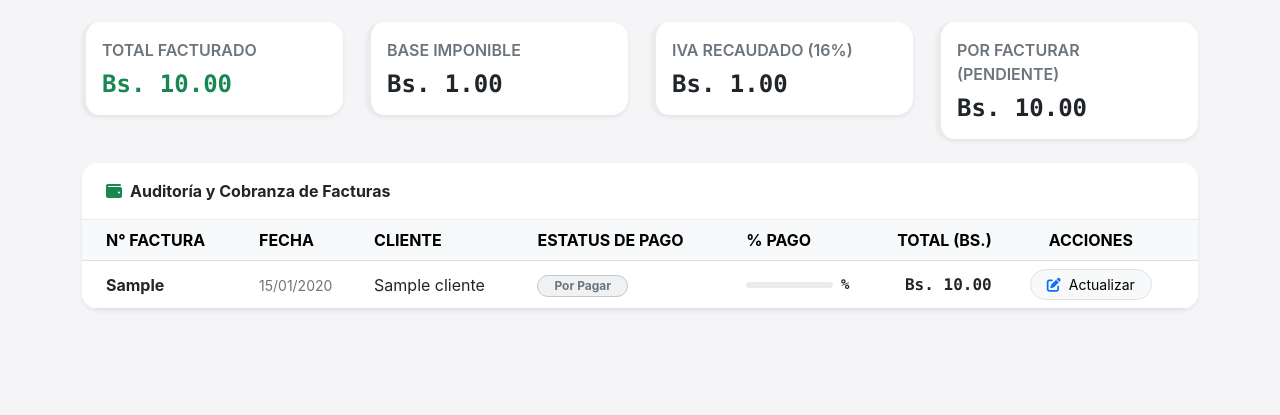
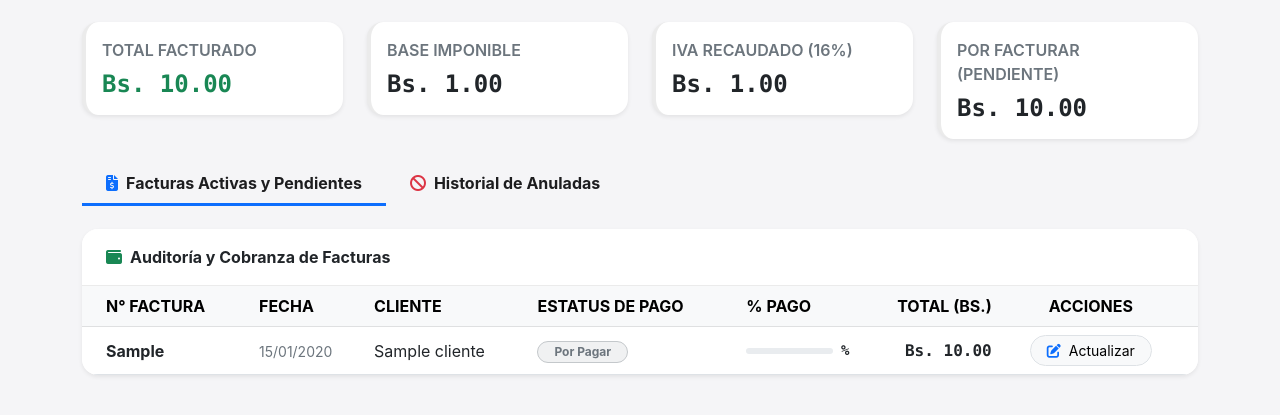
Before and after one commit to christian2195/CRM_VP, a Django app: page /facturacion/finanzas/ in a window 1280 px wide. Shown: the part 215-630 px from the top of the page. Run offline with Django 4.2, Linux system fonts and the light colour scheme; a user stored in the database is signed in; tables that the repository leaves empty hold one stand-in row (values such as "Sample post").

Commit message:
Implement tabbed navigation for invoice management
Added tabbed navigation for active and canceled invoices with corresponding content sections. Updated the invoice table to include a new section for canceled invoices.

```diff
--- a/templates/facturacion/estado_financiero.html
+++ b/templates/facturacion/estado_financiero.html
@@ -41,7 +41,27 @@
     </div>
 </div>
 
-<!-- Tabla Detallada con Estatus de Pago -->
+<!-- SISTEMA DE PESTAÑAS (TABS) -->
+<ul class="nav nav-tabs mb-4 border-bottom-0" id="financieroTabs" role="tablist">
+    <li class="nav-item" role="presentation">
+        <button class="nav-link active fw-bold border-0 border-bottom border-primary border-3 text-dark bg-transparent px-4 py-2" id="activas-tab" data-bs-toggle="tab" data-bs-target="#activas" type="button" role="tab" aria-controls="activas" aria-selected="true">
+            <i class="fa-solid fa-file-invoice-dollar text-primary me-2"></i>Facturas Activas y Pendientes
+        </button>
+    </li>
+    <li class="nav-item" role="presentation">
+        <button class="nav-link fw-bold border-0 text-muted bg-transparent px-4 py-2" id="anuladas-tab" data-bs-toggle="tab" data-bs-target="#anuladas" type="button" role="tab" aria-controls="anuladas" aria-selected="false">
+            <i class="fa-solid fa-ban text-danger me-2"></i>Historial de Anuladas
+        </button>
+    </li>
+</ul>
+
+<!-- CONTENIDO DE LAS PESTAÑAS -->
+<div class="tab-content" id="financieroTabsContent">
+
+    <!-- ==========================================
+         PESTAÑA 1: FACTURAS ACTIVAS (Tu tabla original)
+         ========================================== -->
+    <div class="tab-pane fade show active" id="activas" role="tabpanel" aria-labelledby="activas-tab">
         <div class="card border-0 shadow-sm rounded-4 overflow-hidden">
             <div class="card-header bg-white py-3 px-4 border-bottom">
                 <span class="fw-bold text-dark"><i class="fa-solid fa-wallet me-2 text-success"></i>Auditoría y Cobranza de Facturas</span>
@@ -62,6 +82,7 @@
                         </thead>
                         <tbody>
                             {% for factura in facturas %}
+                                {% if factura.estado_pago != 'CANCELADA' %}
                                 <tr>
                                     <td class="ps-4 fw-bold text-dark">{{ factura.numero_factura }}</td>
                                     <td><small class="text-secondary">{{ factura.fecha_emision|date:"d/m/Y" }}</small></td>
@@ -75,8 +96,6 @@
                                             <span class="badge bg-success bg-opacity-10 text-success border border-success-subtle rounded-pill px-3">Pagada</span>
                                         {% elif factura.estado_pago == 'PARCIAL' %}
                                             <span class="badge bg-warning bg-opacity-10 text-warning border border-warning-subtle rounded-pill px-3">Pago Parcial</span>
-                            {% elif factura.estado_pago == 'CANCELADA' %}
-                                <span class="badge bg-danger bg-opacity-10 text-danger border border-danger-subtle rounded-pill px-3">Cancelada</span>
                                         {% else %}
                                             <span class="badge bg-secondary bg-opacity-10 text-secondary border border-secondary-subtle rounded-pill px-3">Por Pagar</span>
                                         {% endif %}
@@ -97,7 +116,7 @@
                                     </td>
                                 </tr>
 
-                    <!-- Modal para Actualizar Pago -->
+                                <!-- Modal para Actualizar Pago (Mantenido intacto) -->
                                 <div class="modal fade" id="modalPago{{ factura.id }}" tabindex="-1" aria-hidden="true">
                                     <div class="modal-dialog modal-dialog-centered">
                                         <div class="modal-content border-0 shadow-lg rounded-4">
@@ -130,11 +149,12 @@
                                         </div>
                                     </div>
                                 </div>
+                                {% endif %}
                             {% empty %}
                                 <tr>
                                     <td colspan="7" class="text-center py-5 text-secondary">
                                         <i class="fa-solid fa-folder-open fs-2 mb-2 d-block text-black-50 opacity-50"></i>
-                            No hay facturas emitidas para gestionar pagos.
+                                        No hay facturas registradas en el sistema.
                                     </td>
                                 </tr>
                             {% endfor %}
@@ -143,4 +163,72 @@
                 </div>
             </div>
         </div>
+    </div>
+
+    <!-- ==========================================
+         PESTAÑA 2: FACTURAS ANULADAS (Nuevo)
+         ========================================== -->
+    <div class="tab-pane fade" id="anuladas" role="tabpanel" aria-labelledby="anuladas-tab">
+        <div class="card border-0 shadow-sm rounded-4 overflow-hidden bg-light">
+            <div class="card-header bg-white py-3 px-4 border-bottom">
+                <span class="fw-bold text-dark"><i class="fa-solid fa-ban me-2 text-danger"></i>Historial de Documentos Anulados</span>
+            </div>
+            <div class="card-body p-0">
+                <div class="table-responsive">
+                    <table class="table table-hover align-middle mb-0 text-muted">
+                        <thead class="table-secondary text-uppercase fs-7 text-secondary">
+                            <tr>
+                                <th class="ps-4">N° Factura</th>
+                                <th>Fecha Anulación</th>
+                                <th>Cliente Original</th>
+                                <th class="text-end pe-4">Monto Base</th>
+                            </tr>
+                        </thead>
+                        <tbody>
+                            {% for factura in facturas %}
+                                {% if factura.estado_pago == 'CANCELADA' %}
+                                <tr>
+                                    <td class="ps-4 fw-bold text-decoration-line-through">{{ factura.numero_factura }}</td>
+                                    <td><small>{{ factura.fecha_emision|date:"d/m/Y" }}</small></td>
+                                    <td>
+                                        <div class="text-truncate" style="max-width: 250px;" title="{{ factura.cotizacion.cliente.nombre_razon_social }}">
+                                            {{ factura.cotizacion.cliente.nombre_razon_social }}
+                                        </div>
+                                    </td>
+                                    <td class="text-end pe-4 font-monospace fw-semibold text-danger">Bs. 0,00</td>
+                                </tr>
+                                {% endif %}
+                            {% endfor %}
+                        </tbody>
+                    </table>
+                </div>
+            </div>
+        </div>
+        <div class="alert alert-secondary mt-3 d-flex align-items-center rounded-4 shadow-sm border-0" role="alert">
+            <i class="fa-solid fa-circle-info fs-4 me-3 text-secondary"></i>
+            <div class="small">
+                <strong>Nota:</strong> Las facturas anuladas no suman a los reportes financieros. Sus vehículos han sido retornados automáticamente al inventario y las cotizaciones volvieron a estado "Pendiente".
+            </div>
+        </div>
+    </div>
+</div>
+
+<!-- Script para estilos de las pestañas -->
+<script>
+    document.addEventListener("DOMContentLoaded", function() {
+        var tabs = document.querySelectorAll('#financieroTabs .nav-link');
+        tabs.forEach(function(tab) {
+            tab.addEventListener('click', function() {
+                // Reiniciar estilos de todas las pestañas
+                tabs.forEach(t => {
+                    t.classList.remove('border-bottom', 'border-primary', 'border-3', 'text-dark');
+                    t.classList.add('border-0', 'text-muted');
+                });
+                // Aplicar estilo resaltado a la pestaña activa
+                this.classList.remove('border-0', 'text-muted');
+                this.classList.add('border-bottom', 'border-primary', 'border-3', 'text-dark');
+            });
+        });
+    });
+</script>
 {% endblock %}
```
Lines whose indentation alone changed are shown as unchanged.
